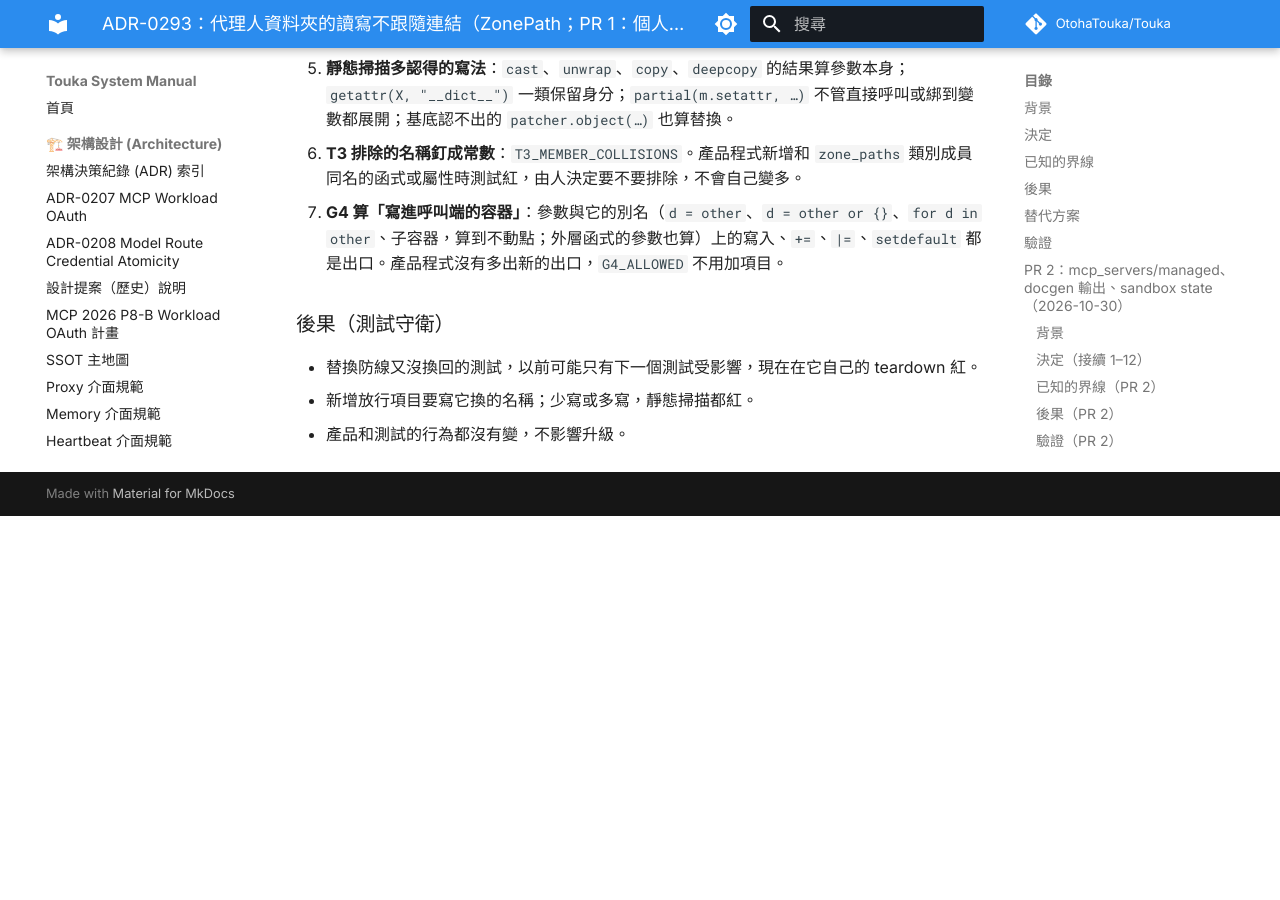
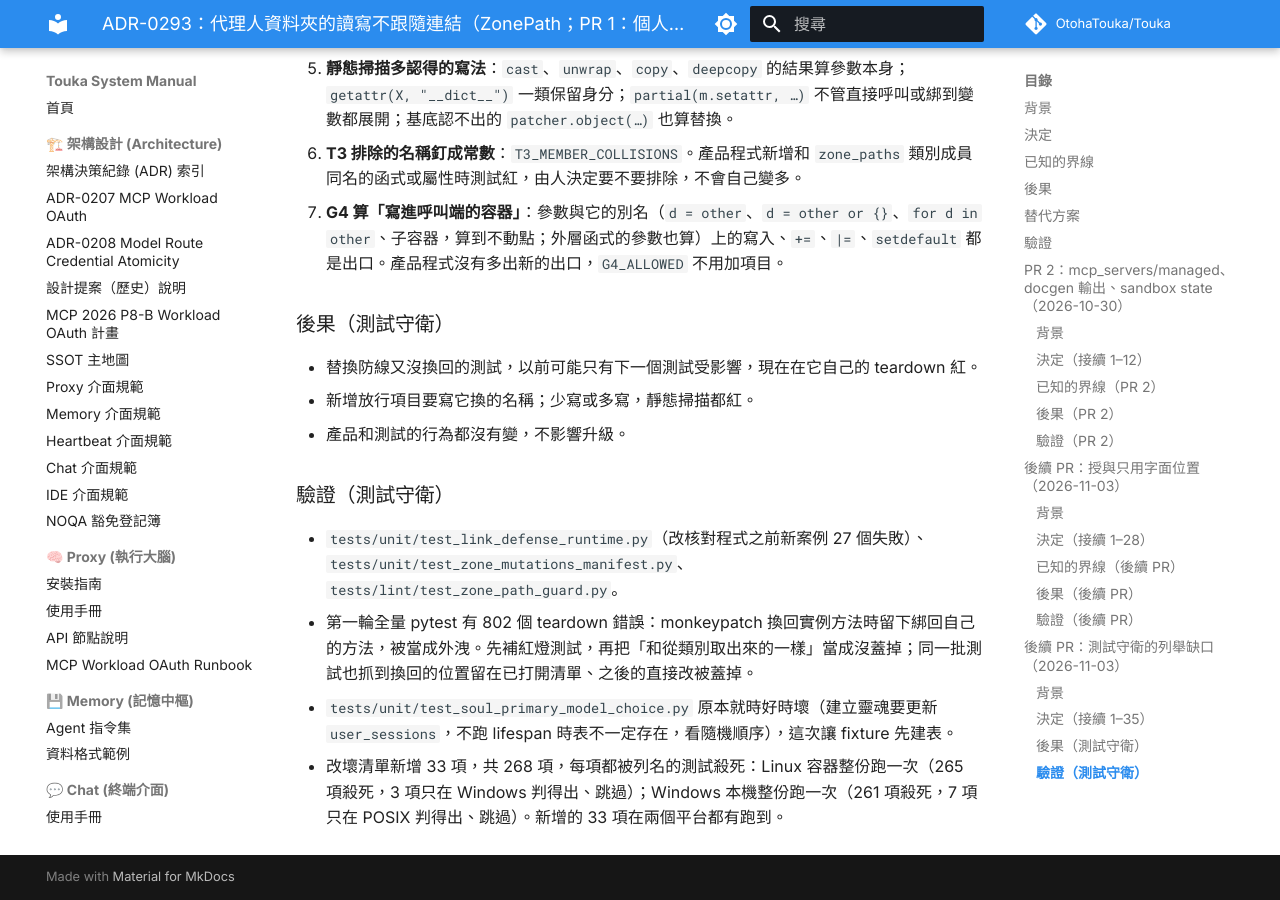
Before and after one commit to OtohaTouka/Touka, an MkDocs documentation site: the page built from docs/architecture/adr/0293-agent-folders-no-follow.md, in a window 1280 px wide and 900 px high, scrolled down 17982 px. Built offline with MkDocs 1.6.1 and Material for MkDocs 9.7.7, drawn with Linux system fonts in a browser that asks for light colours; comment, search, counter and statistics services are not loaded; before the commit the page ends 18498 px from its top, so only the background shows below that.

Commit message:
docs(adr-0293): record how the test guard fixes were verified
Co-Authored-By: Claude Opus 5.5 <noreply@anthropic.com>

```diff
--- a/docs/architecture/adr/0293-agent-folders-no-follow.md
+++ b/docs/architecture/adr/0293-agent-folders-no-follow.md
@@ -247,3 +247,10 @@ PR 2 的「已知的界線」列了一串測試守衛看不到的寫法，多半
 - 替換防線又沒換回的測試，以前可能只有下一個測試受影響，現在在它自己的 teardown 紅。
 - 新增放行項目要寫它換的名稱；少寫或多寫，靜態掃描都紅。
 - 產品和測試的行為都沒有變，不影響升級。
+
+### 驗證（測試守衛）
+
+- `tests/unit/test_link_defense_runtime.py`（改核對程式之前新案例 27 個失敗）、`tests/unit/test_zone_mutations_manifest.py`、`tests/lint/test_zone_path_guard.py`。
+- 第一輪全量 pytest 有 802 個 teardown 錯誤：monkeypatch 換回實例方法時留下綁回自己的方法，被當成外洩。先補紅燈測試，再把「和從類別取出來的一樣」當成沒蓋掉；同一批測試也抓到換回的位置留在已打開清單、之後的直接改被蓋掉。
+- `tests/unit/test_soul_primary_model_choice.py` 原本就時好時壞（建立靈魂要更新 `user_sessions`，不跑 lifespan 時表不一定存在，看隨機順序），這次讓 fixture 先建表。
+- 改壞清單新增 33 項，共 268 項，每項都被列名的測試殺死：Linux 容器整份跑一次（265 項殺死，3 項只在 Windows 判得出、跳過）；Windows 本機整份跑一次（261 項殺死，7 項只在 POSIX 判得出、跳過）。新增的 33 項在兩個平台都有跑到。
```
